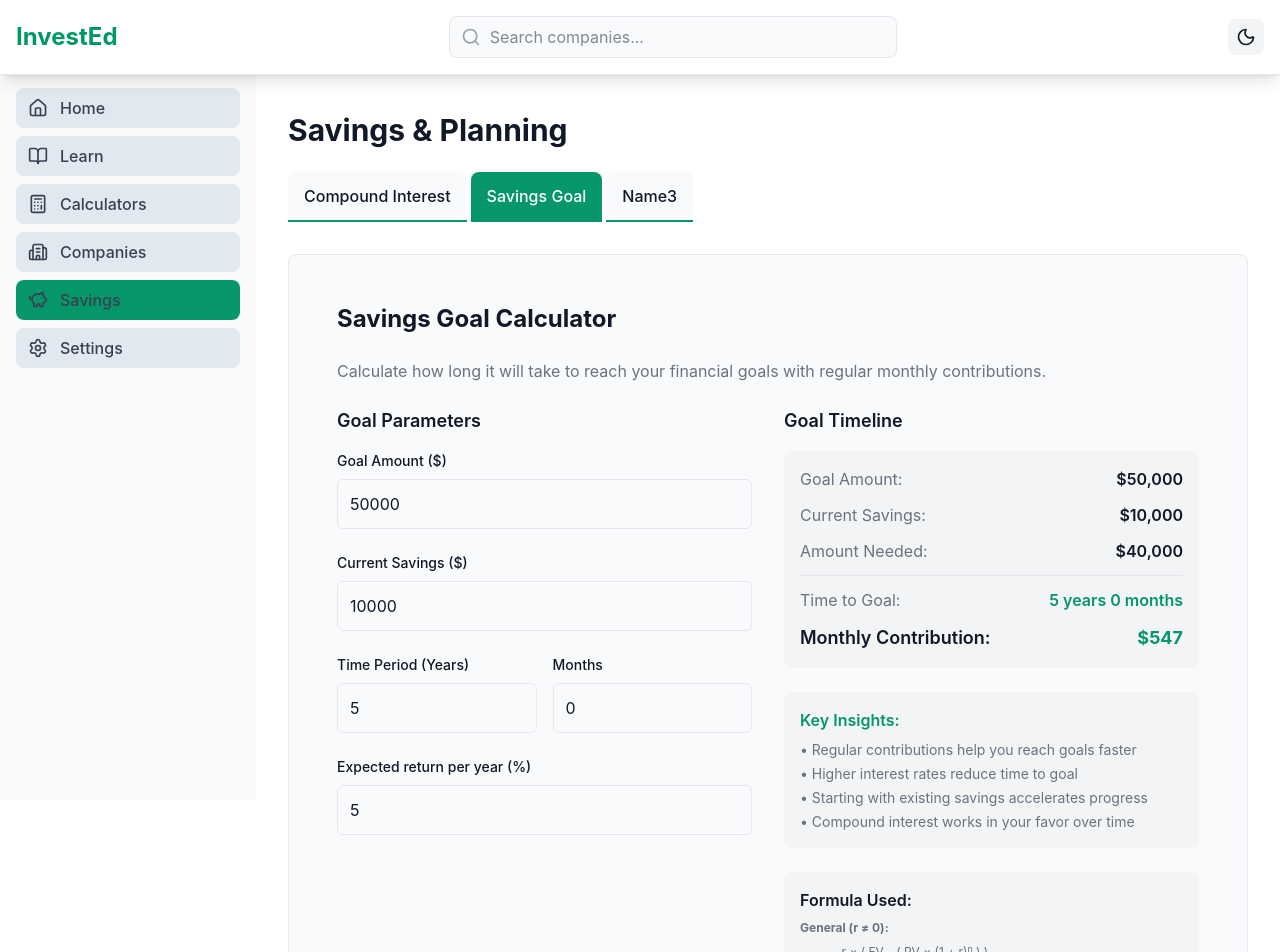
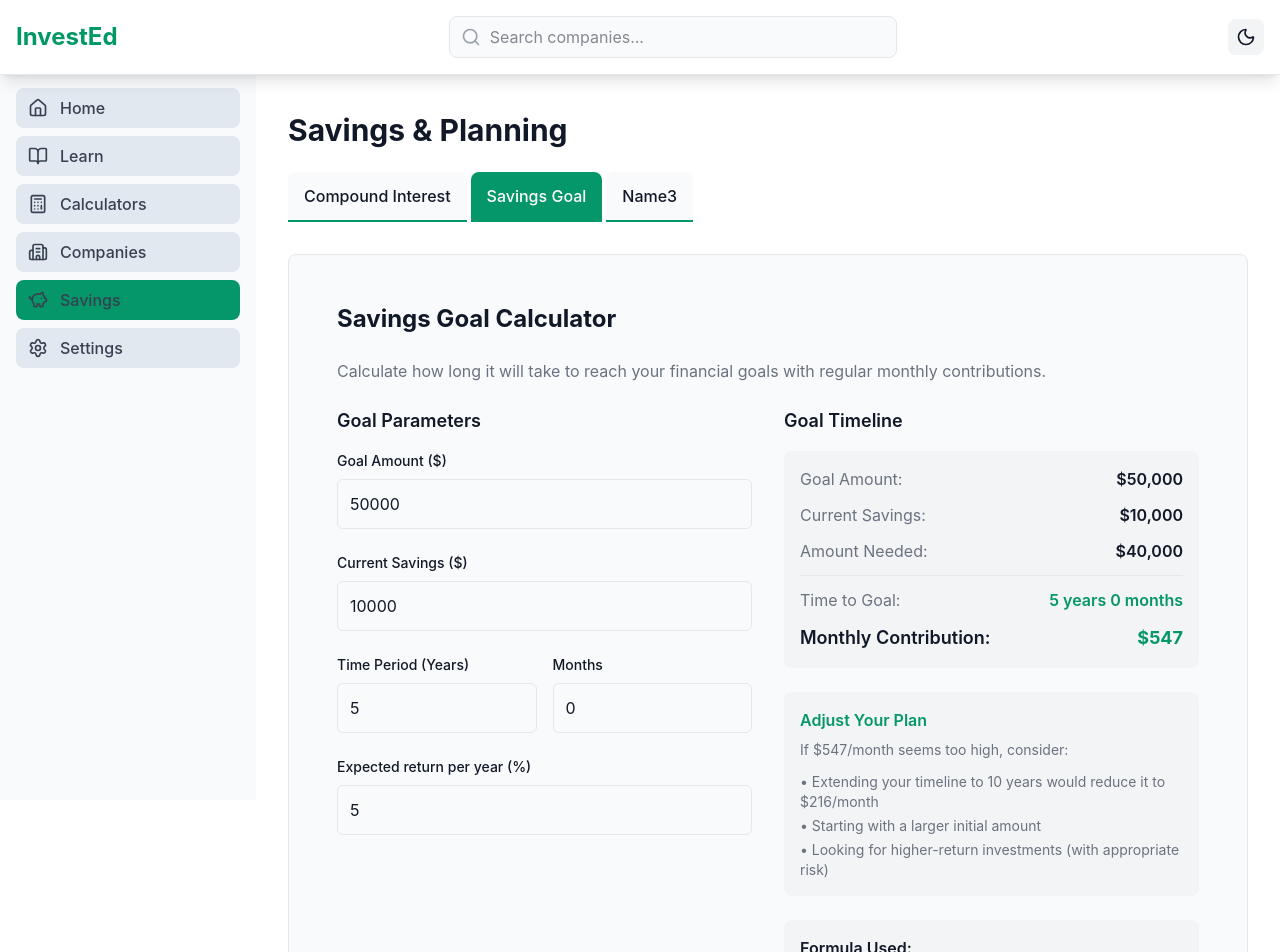
Before and after one commit to samuel-kar/invest-ed, a React (Vite) app in the folder frontend/: page /savings/savings-goal in a window 1280 px wide. Shown: the top 952 px of the page. Built offline with nearby package versions, Linux system fonts and the light colour scheme.

Commit message:
added adjust your plan logic

```diff
--- a/frontend/src/routes/savings/savings-goal.tsx
+++ b/frontend/src/routes/savings/savings-goal.tsx
@@ -18,6 +18,26 @@ function SavingsGoalPage() {
     currentSavings,
     annualRate,
     years,
+    months,
+  )
+
+  // Calculate alternative payment with extended timeline
+  const calculateAlternativeYears = () => {
+    if (years < 5) {
+      return years * 2 // Double if less than 5 years
+    } else if (years < 10) {
+      return years + 5 // Add 5 years if between 5-10
+    } else {
+      return years + 2 // Add 2 years if 10 or more
+    }
+  }
+
+  const alternativeYears = calculateAlternativeYears()
+  const alternativeMonthlyPayment = savingsGoalCalculator(
+    goalAmount,
+    currentSavings,
+    annualRate,
+    alternativeYears,
     months,
   )
 
@@ -246,7 +266,7 @@ function SavingsGoalPage() {
               </div>
             </div>
 
-            {/* Additional Information */}
+            {/* Adjust Your Plan */}
             <div
               className="p-4 rounded-lg"
               style={{ backgroundColor: 'var(--bg-tertiary)' }}
@@ -255,16 +275,29 @@ function SavingsGoalPage() {
                 className="font-semibold mb-2"
                 style={{ color: 'var(--accent-color)' }}
               >
-                Key Insights:
+                Adjust Your Plan
               </h4>
+              <p
+                className="text-sm mb-3"
+                style={{ color: 'var(--text-secondary)' }}
+              >
+                If ${Math.round(monthlyPayment).toLocaleString()}/month seems
+                too high, consider:
+              </p>
               <ul
                 className="text-sm space-y-1"
                 style={{ color: 'var(--text-secondary)' }}
               >
-                <li>• Regular contributions help you reach goals faster</li>
-                <li>• Higher interest rates reduce time to goal</li>
-                <li>• Starting with existing savings accelerates progress</li>
-                <li>• Compound interest works in your favor over time</li>
+                <li>
+                  • Extending your timeline to {alternativeYears} years
+                  {months > 0 ? ` ${months} months` : ''} would reduce it to $
+                  {Math.round(alternativeMonthlyPayment).toLocaleString()}/month
+                </li>
+                <li>• Starting with a larger initial amount</li>
+                <li>
+                  • Looking for higher-return investments (with appropriate
+                  risk)
+                </li>
               </ul>
             </div>
 
```
